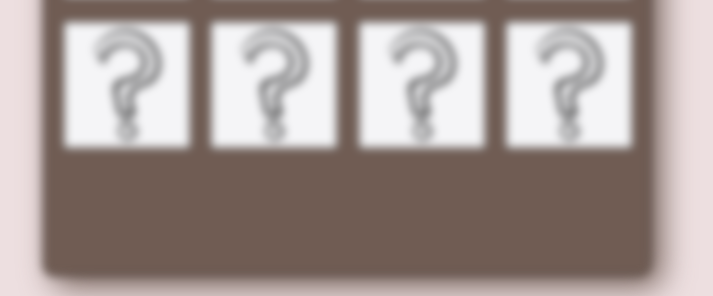
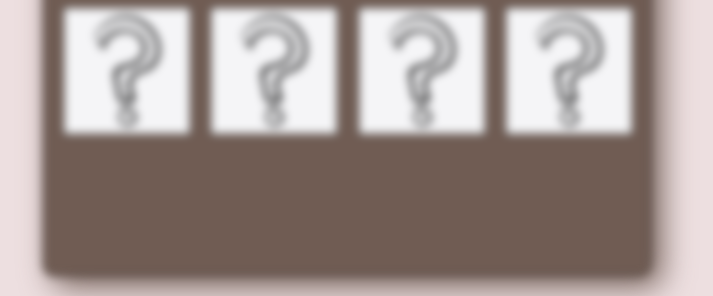
Before and after one commit to Lokesh-Dhariyal/memory-game, a plain HTML site: page index.html in a window 1280 px wide. Shown: the part 504-800 px from the top of the page, without its empty margins (293-1006 px from the left). Drawn offline with Linux system fonts and the light colour scheme; a web font is replaced by a local one.

Commit message:
Css update

```diff
--- a/game.css
+++ b/game.css
@@ -29,7 +29,7 @@ body{
 }
 .area{
     width: 47.5vw;
-    height: 47.5vw;
+    height: 46vw;
     display: flex;
     flex-wrap: wrap;
     justify-content: space-evenly;
```
